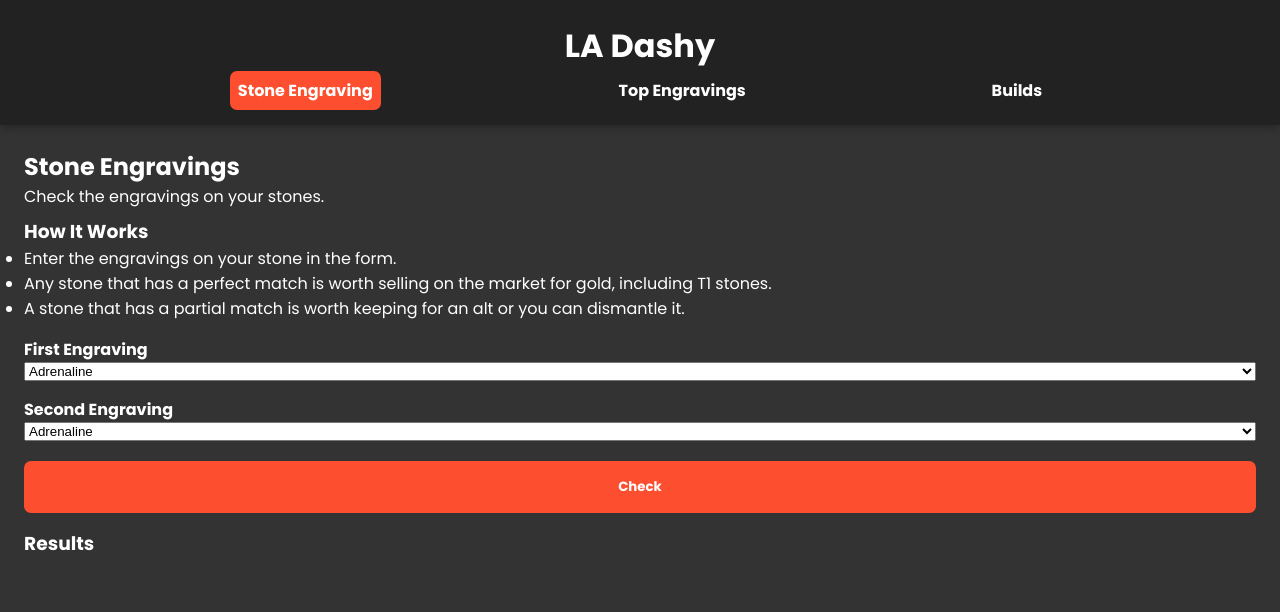
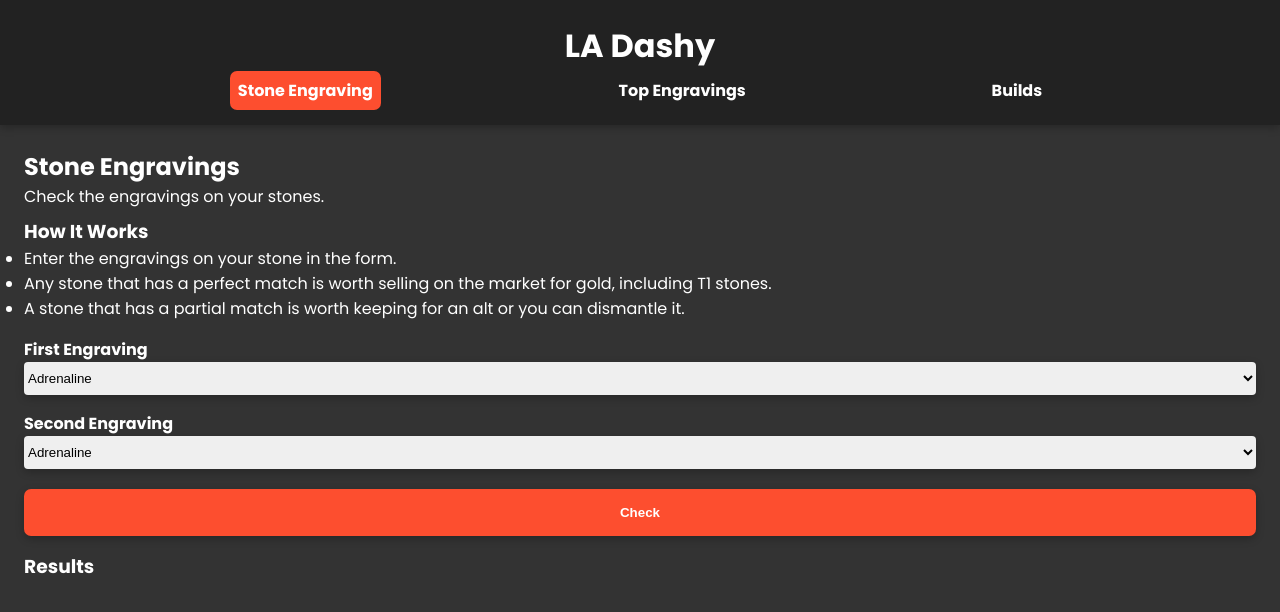
Before and after one commit to eko-develops/la-dashy, a React (Create React App) app: page / in a window 1280 px wide. Shown: the top 612 px of the page. Built offline with nearby package versions, Linux system fonts and the light colour scheme.

Commit message:
Add shadows

```diff
--- a/src/App.css
+++ b/src/App.css
@@ -4,6 +4,7 @@
   --button-bg-hover: rgb(85, 85, 85);
   --button-bg-hover: rgb(253, 78, 47);
   --button-bg-active: rgb(253, 78, 47);
+  --button-shadow: rgba(0, 0, 0, 0.24) 0px 3px 8px;
 }
 
 .App {
@@ -16,8 +17,17 @@
 
 button {
   color: white;
-  font-family: "Local Poppins";
   font-weight: bold;
+  -webkit-box-shadow: var(--button-shadow);
+          box-shadow: var(--button-shadow);
+}
+
+select {
+  border: none;
+  padding: 0.5rem 0;
+  border-radius: 4px;
+  -webkit-box-shadow: var(--button-shadow);
+          box-shadow: var(--button-shadow);
 }
 
 header {
--- a/src/App.scss
+++ b/src/App.scss
@@ -4,6 +4,7 @@
   --button-bg-hover: rgb(85, 85, 85);
   --button-bg-hover: rgb(253, 78, 47);
   --button-bg-active: rgb(253, 78, 47);
+  --button-shadow: rgba(0, 0, 0, 0.24) 0px 3px 8px;
 }
 
 .App {
@@ -16,8 +17,15 @@
 
 button {
   color: white;
-  font-family: "Local Poppins";
   font-weight: bold;
+  box-shadow: var(--button-shadow);
+}
+
+select {
+  border: none;
+  padding: 0.5rem 0;
+  border-radius: 4px;
+  box-shadow: var(--button-shadow);
 }
 
 header {
```
Also changed, not shown: 1 other file (tests, documents, lock files or other folders).
